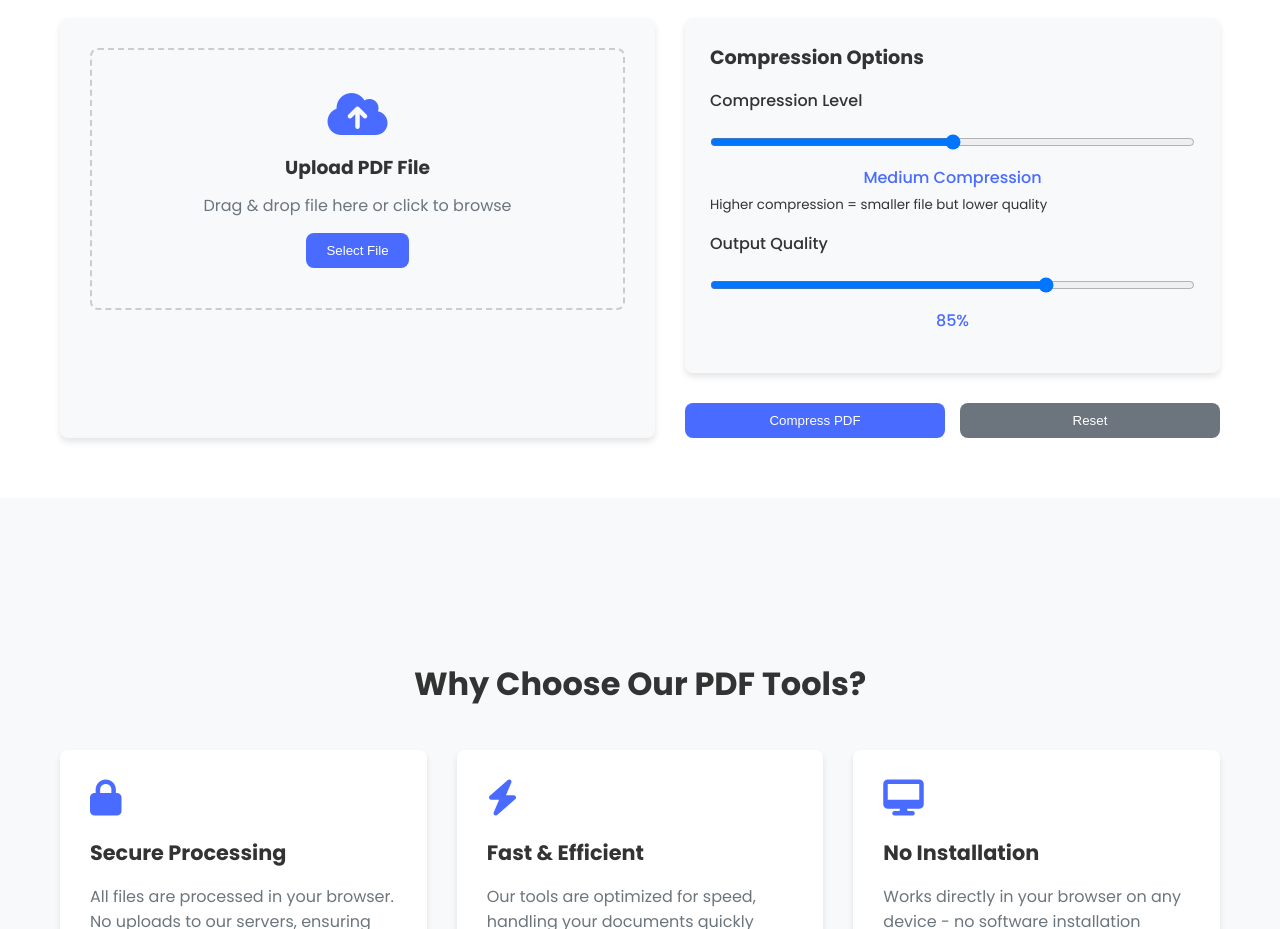
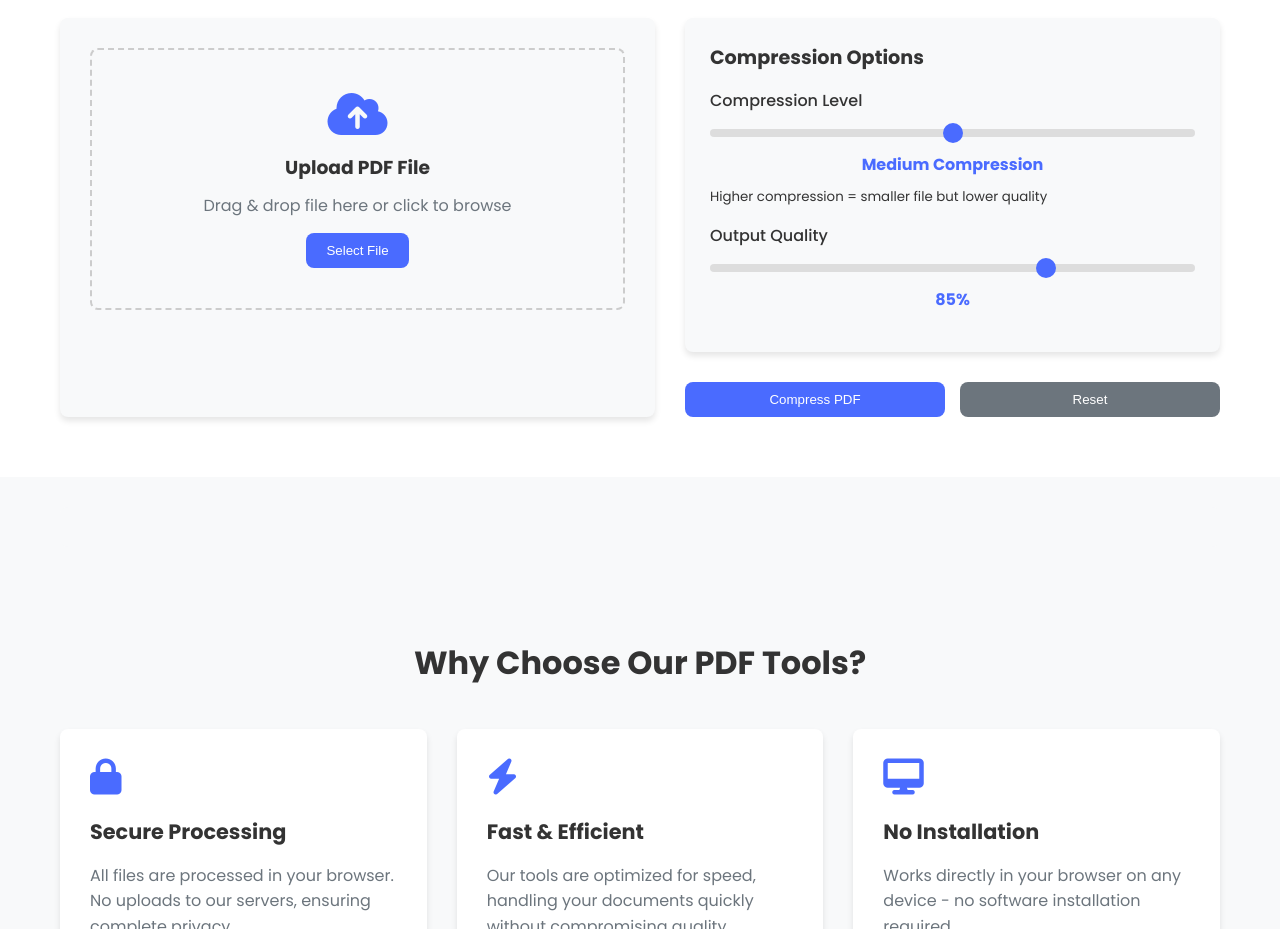
Before and after one commit to k433k2/Online-website, a plain HTML site: page index.html in a window 1280 px wide. Shown: the part 960-1889 px from the top of the page. Drawn offline with Linux system fonts and the light colour scheme.

Commit message:
Update style.css

```diff
--- a/style.css
+++ b/style.css
@@ -407,6 +407,50 @@
         .feature-card p {
             color: var(--text-light);
         }
+       /* Add to your existing CSS */
+#compression-level {
+    width: 100%;
+    margin: 10px 0;
+    -webkit-appearance: none;
+    height: 8px;
+    background: #ddd;
+    border-radius: 4px;
+    outline: none;
+}
+
+#compression-level::-webkit-slider-thumb {
+    -webkit-appearance: none;
+    width: 20px;
+    height: 20px;
+    background: var(--primary-color);
+    border-radius: 50%;
+    cursor: pointer;
+}
+
+#output-quality {
+    width: 100%;
+    margin: 10px 0;
+    -webkit-appearance: none;
+    height: 8px;
+    background: #ddd;
+    border-radius: 4px;
+    outline: none;
+}
+
+#output-quality::-webkit-slider-thumb {
+    -webkit-appearance: none;
+    width: 20px;
+    height: 20px;
+    background: var(--primary-color);
+    border-radius: 50%;
+    cursor: pointer;
+}
+
+.range-value {
+    font-weight: bold;
+    margin: 5px 0;
+    color: var(--primary-color);
+}
 
         footer {
             background-color: var(--dark-color);
```
